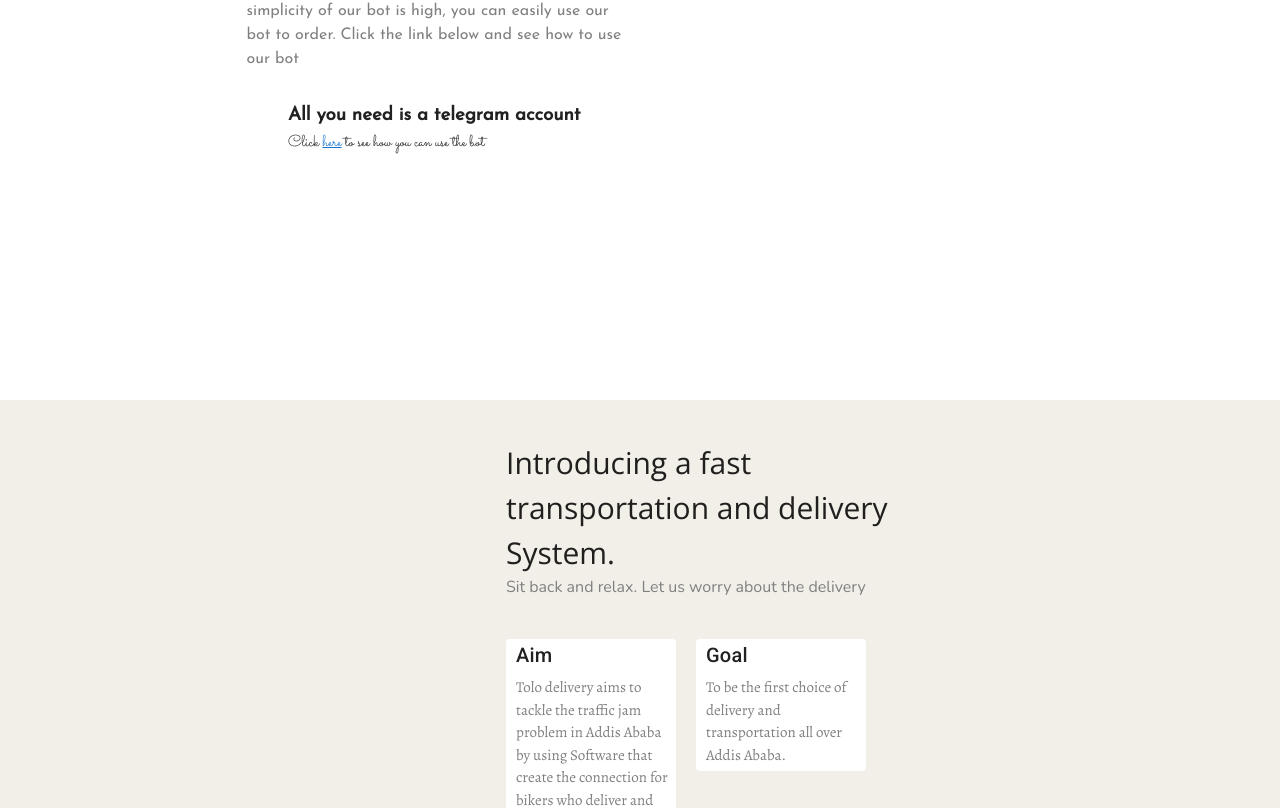
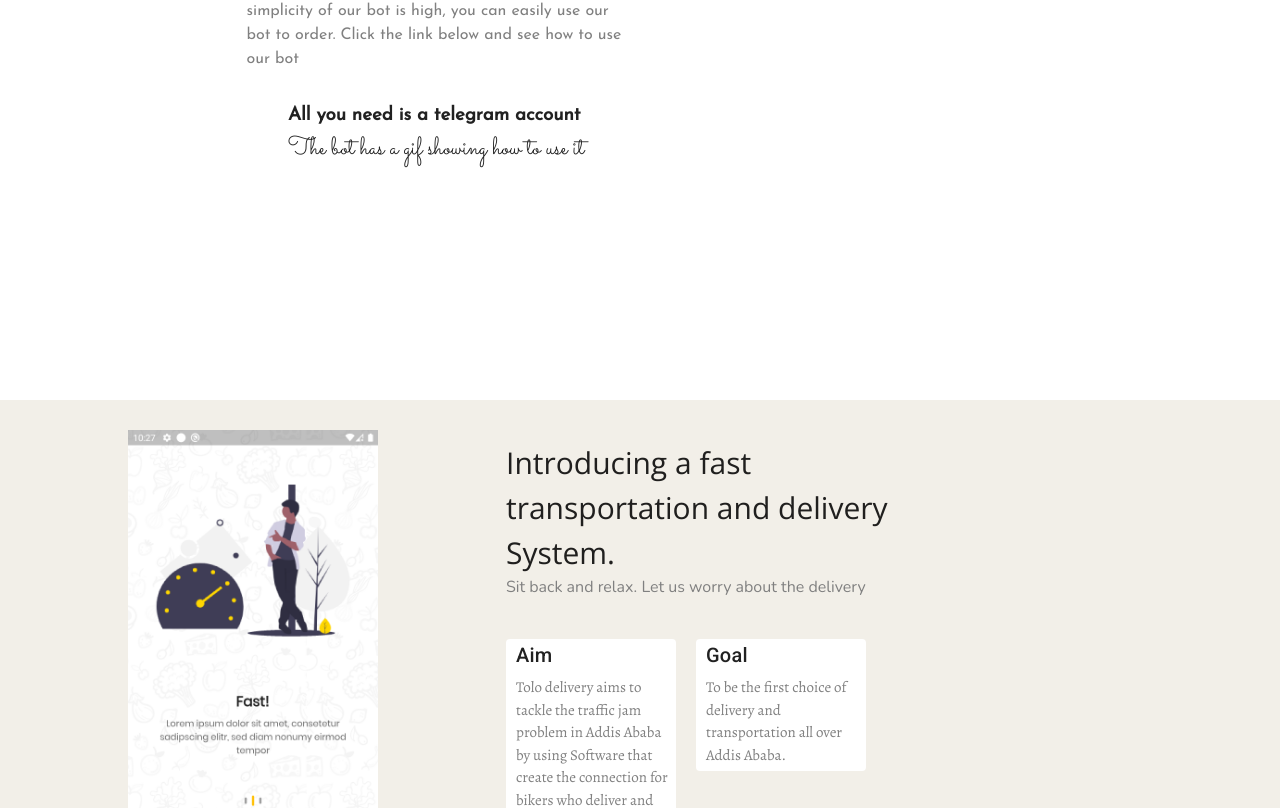
Before and after one commit to Mikiyas721/tolodelivery_landingPage, a Vue app: page / in a window 1280 px wide. Shown: the part 6818-7626 px from the top of the page. Built offline with nearby package versions, Linux system fonts and the light colour scheme; a web font is replaced by a local one.

Commit message:
replaced images

```diff
--- a/src/components/TelegramBot.vue
+++ b/src/components/TelegramBot.vue
@@ -12,8 +12,7 @@
 
                 <div style="margin:10px 0 0 45%">
                     <h3 style="font-family: 'Josefin Sans', sans-serif;">All you need is a telegram account</h3>
-                    <p id="redirect">Click <a href="https://www.google.com/">here</a> to see how you can use the
-                        bot</p>
+                    <p id="redirect">The bot has a gif showing how to use it</p>
                 </div>
 
 
@@ -91,7 +90,7 @@
     }
     #redirect{
         font-family: 'Sacramento', cursive;
-        font-size: 16px;
+        font-size: 25px;
 
     }
 
--- a/src/components/ToloDetails.vue
+++ b/src/components/ToloDetails.vue
@@ -2,7 +2,7 @@
     <v-app id="container">
         <div>
             <div id="app_capture">
-                <v-img :src="require('../assets/app_images/Screenshot_1581578879.pnggit ')"></v-img>
+                <v-img :src="require('../assets/app_images/Screenshot_1581578879.png')"></v-img>
             </div>
             <div id="rightSideNote">
                 <span id="noteHeader" class="openSans">Introducing a fast transportation and delivery System.</span>
```
